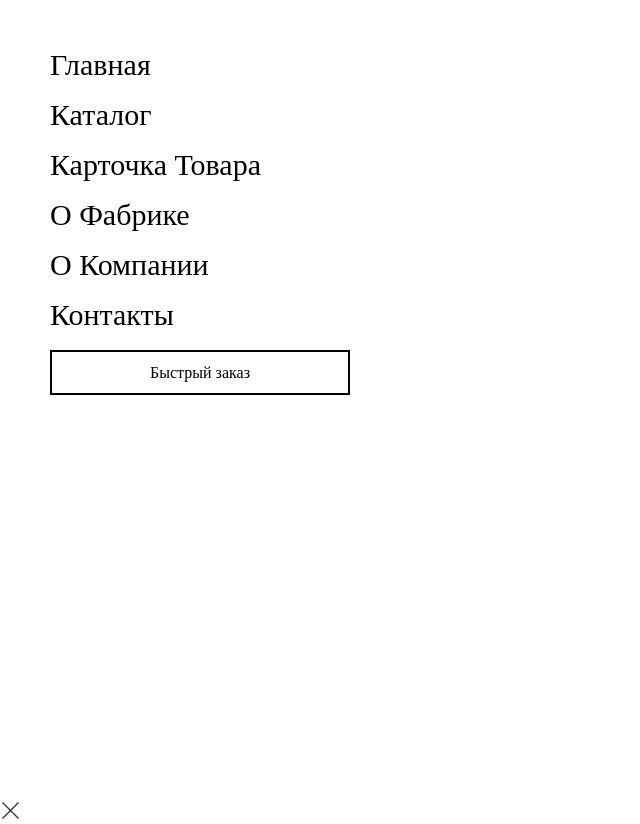
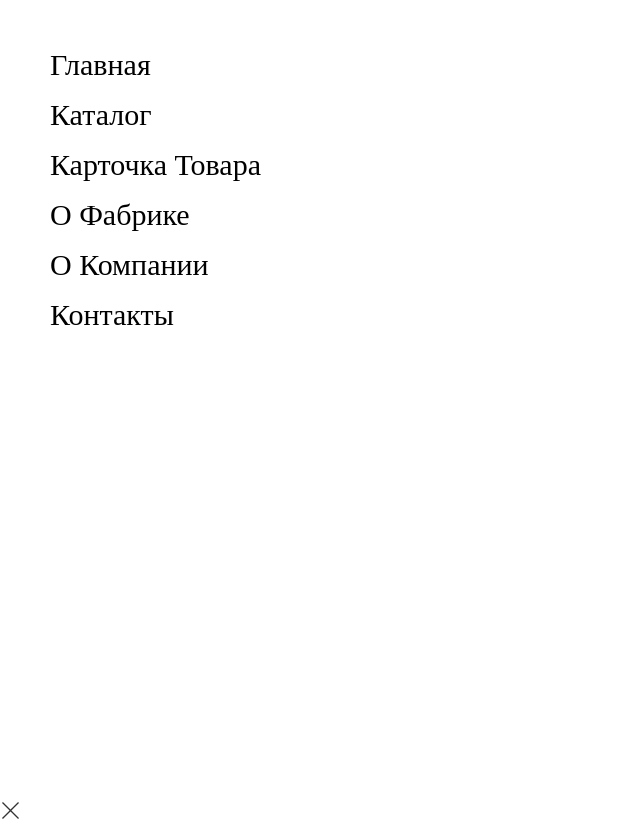
Before and after one commit to Gabbasov98/buenos, a plain HTML site: page nav.html in a window 1280 px wide. Shown: the whole page, without its empty margins (0-640 px from the left). Drawn offline with Linux system fonts and the light colour scheme.

Commit message:
first commit

```diff
--- a/nav.html
+++ b/nav.html
@@ -51,9 +51,9 @@
 
 
 
-        <button style="border: 2px solid #000;margin-bottom: 20px;" data-bs-toggle="modal" data-bs-target="#quickOrder">
-            Быстрый заказ
-        </button>
+<!--        <button style="border: 2px solid #000;margin-bottom: 20px;" data-bs-toggle="modal" data-bs-target="#quickOrder">-->
+<!--            Быстрый заказ-->
+<!--        </button>-->
 
     </div>
 
```
